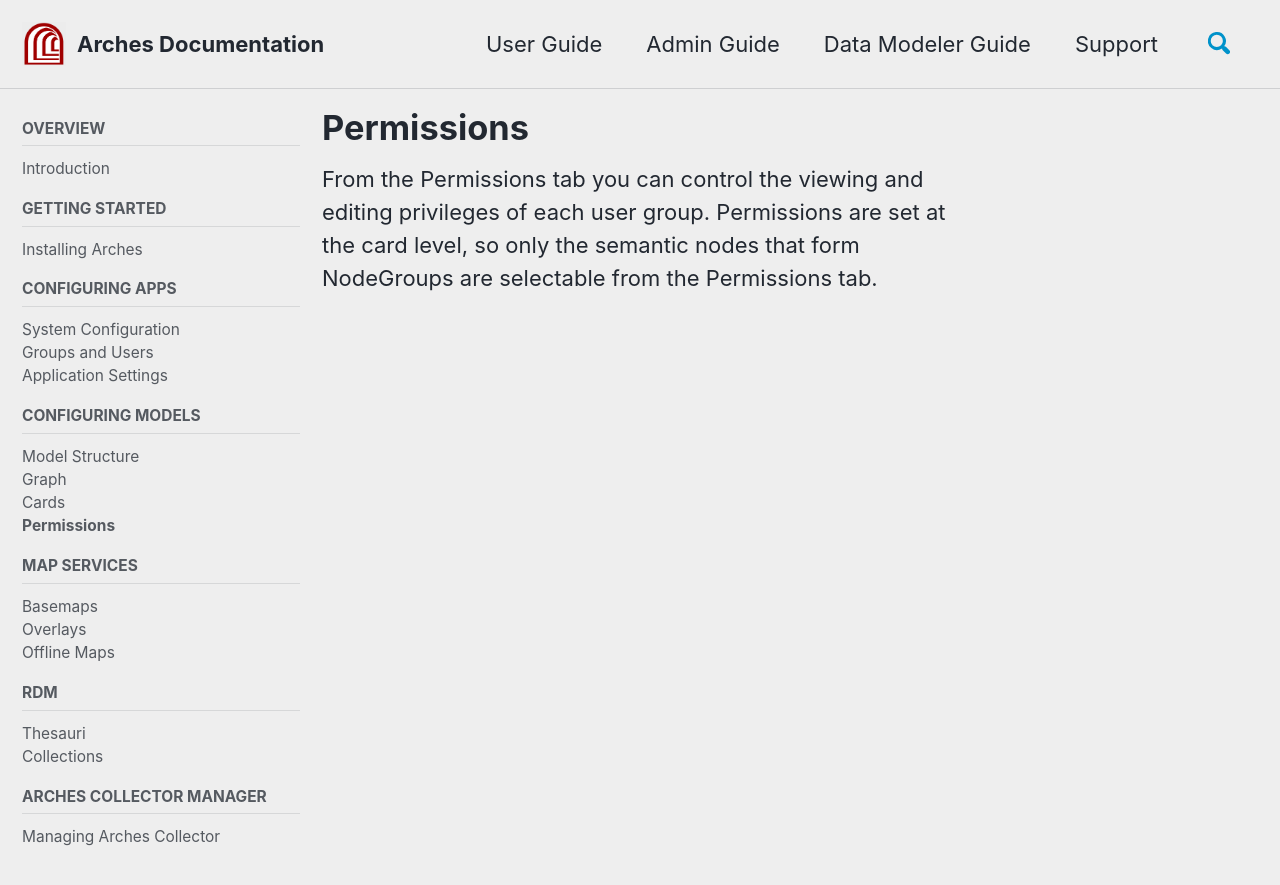
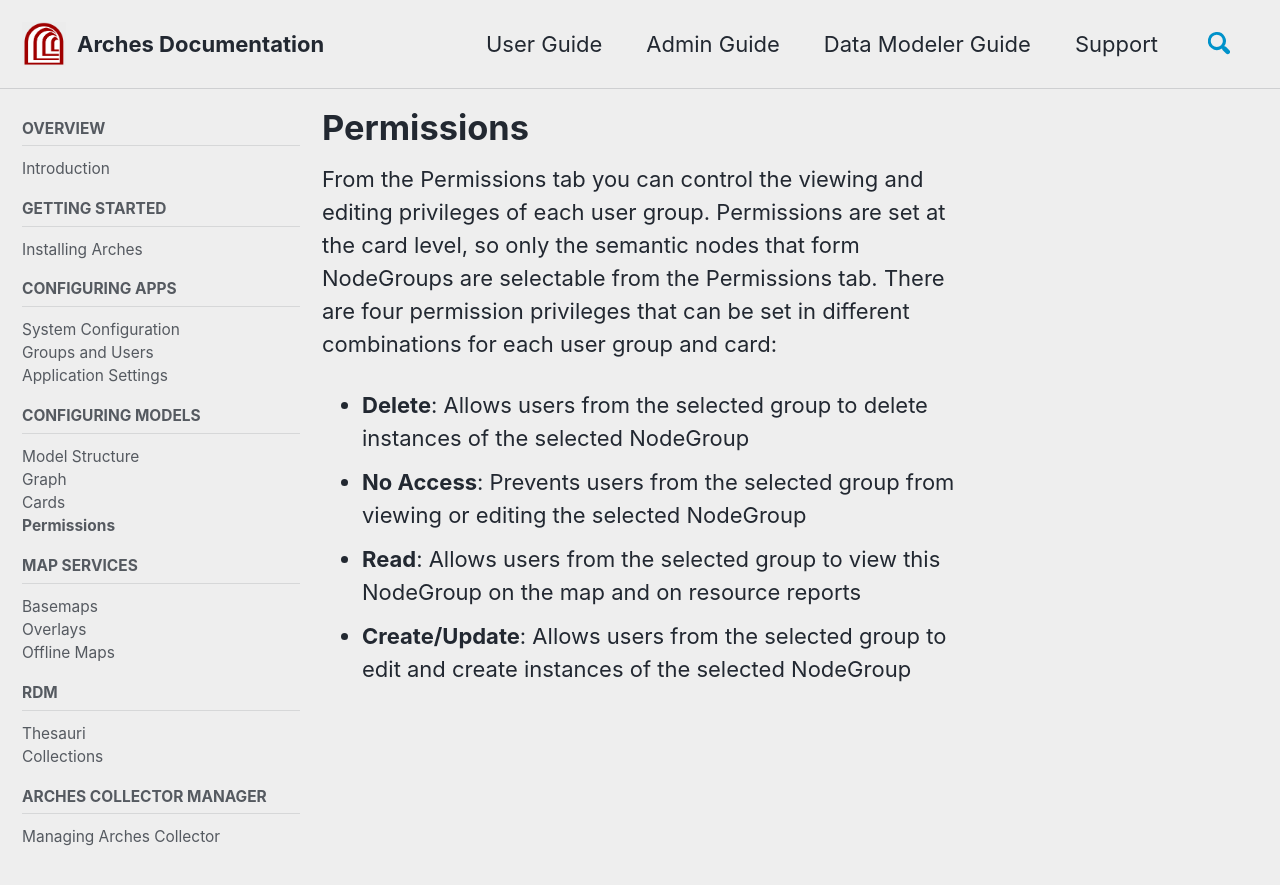
Before and after one commit to fargeo/archesguides, a Jekyll site: the page built from _pages/permissionsDesign.md, in a window 1280 px wide and 900 px high. Shown: the top 885 px of the window. Built offline with Jekyll 4.4.1, drawn with Linux system fonts in a browser that asks for light colours; cached includes are drawn as plain includes; nearby versions of some CDN libraries.

Commit message:
models page
text for the models page

```diff
--- a/_pages/permissionsDesign.md
+++ b/_pages/permissionsDesign.md
@@ -12,3 +12,8 @@
       author_profile: false
 ---
 From the Permissions tab you can control the viewing and editing privileges of each user group. Permissions are set at the card level, so only the semantic nodes that form NodeGroups are selectable from the Permissions tab.
+There are four permission privileges that can be set in different combinations for each user group and card:
+- **Delete**: Allows users from the selected group to delete instances of the selected NodeGroup
+- **No Access**: Prevents users from the selected group from viewing or editing the selected NodeGroup
+- **Read**: Allows users from the selected group to view this NodeGroup on the map and on resource reports
+- **Create/Update**: Allows users from the selected group to edit and create instances of the selected NodeGroup
```
Also changed, not shown: _pages/cardDesign.md (+2 -0 lines), _pages/existing-record.md (+1 -1 lines), _pages/graphDesign.md (+2 -2 lines), _pages/offline-maps.md (+1 -1 lines).
